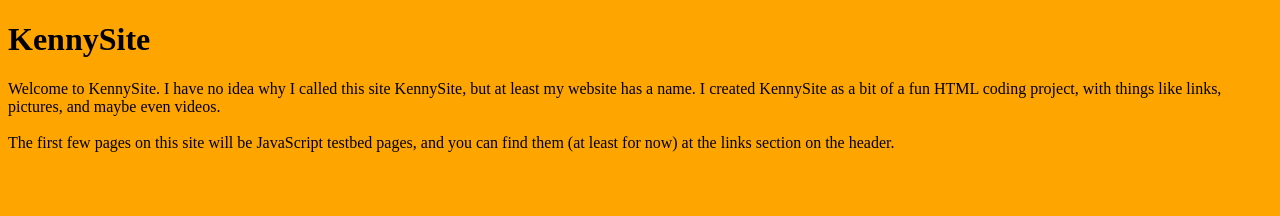
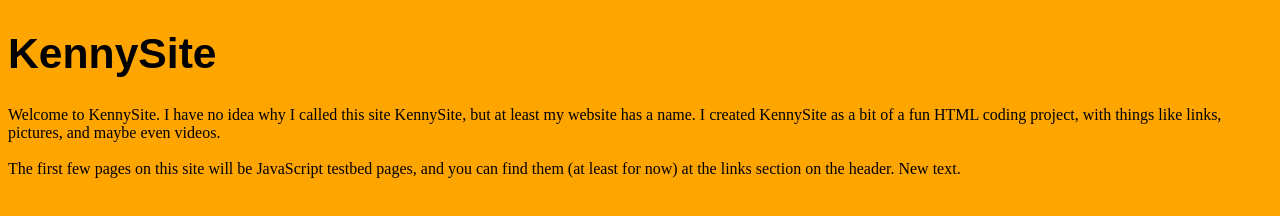
Before and after one commit to CodeMasterX3/KennySite, a plain HTML site: page index.html in a window 1280 px wide. Drawn offline with Linux system fonts and the light colour scheme.

Commit message:
Update files

```diff
--- a/index.html
+++ b/index.html
@@ -9,5 +9,5 @@
 </head>
 <body style="background-color:orange">
 	<header>
-	<h1>KennySite</h1>
-	<p class="normalfont"> Welcome to KennySite. I have no idea why I called this site KennySite, but at least my website has a name. I created KennySite as a bit of a fun HTML coding project, with things like links, pictures, and maybe even videos.<br><br>The first few pages on this site will be JavaScript testbed pages, and you can find them (at least for now) at the links section on the header.</p>
+	<h1 class=titleFont>KennySite</h1>
+	<p class="normalFont"> Welcome to KennySite. I have no idea why I called this site KennySite, but at least my website has a name. I created KennySite as a bit of a fun HTML coding project, with things like links, pictures, and maybe even videos.<br><br>The first few pages on this site will be JavaScript testbed pages, and you can find them (at least for now) at the links section on the header. New text.</p>
--- a/style.css
+++ b/style.css
@@ -4,7 +4,7 @@ h1.titleFont {
 	font-size: 32pt
 }
 
-p.normalfont {
+p.normalFont {
 	color: black;
 	font-family: arial
 	font-size: 16pt
```
